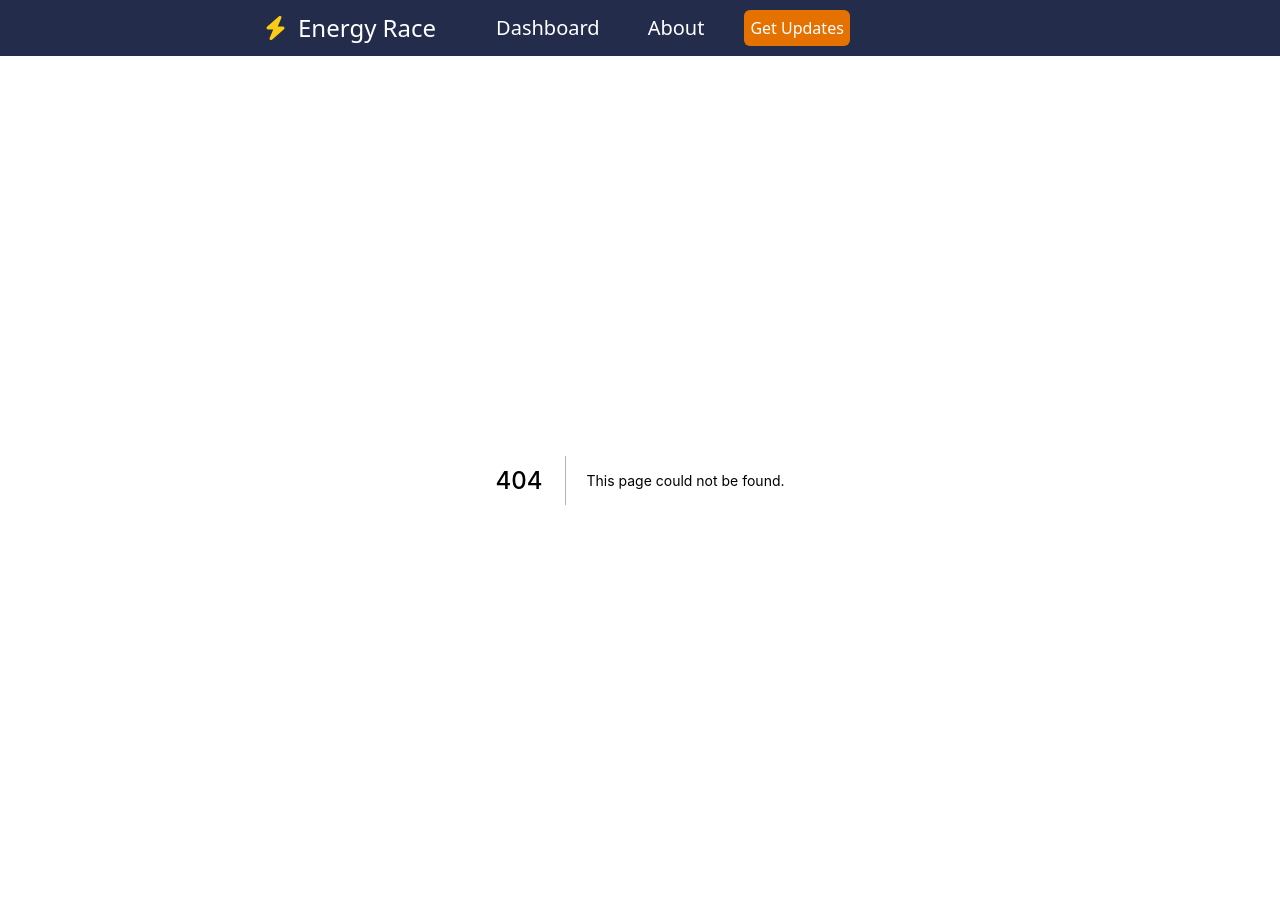
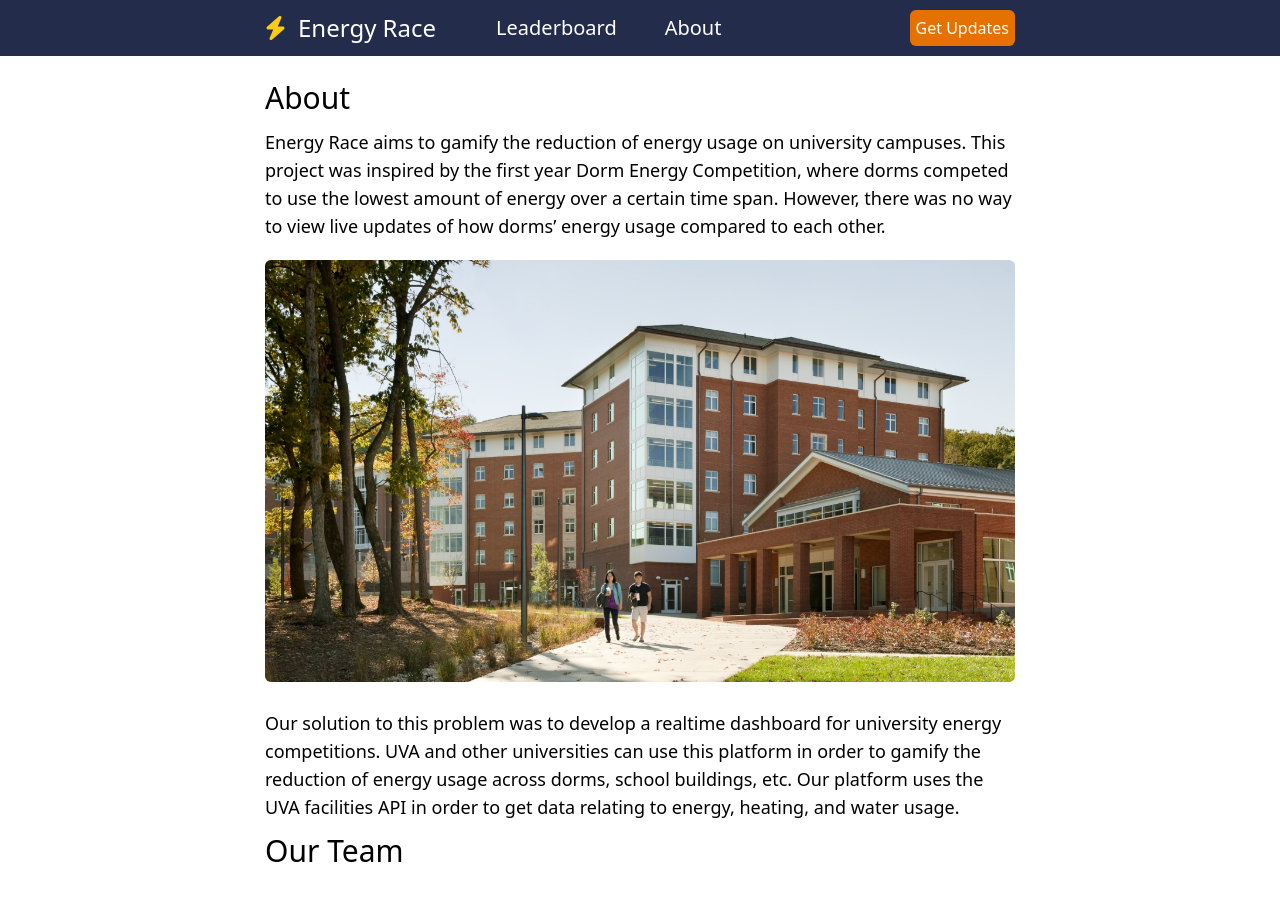
Before and after one commit to julesfll/ecodash, a Next.js app: page /about in a window 1280 px wide. Before the commit this address had no page. Shown: the top 900 px of the page. Built offline with nearby package versions, Linux system fonts and the light colour scheme.

Commit message:
about page

```diff
--- a/components/Countdown.tsx
+++ b/components/Countdown.tsx
@@ -3,14 +3,22 @@ import React from "react";
 export default function Countdown({
   time,
   title,
+  remaining,
 }: {
   time: string;
   title: string;
+  remaining: number;
 }) {
   return (
-    <div className="flex flex-col items-center p-2 bg-gray-100 shadow-md rounded">
-      <h1 className="text-xl">{title}</h1>
-      <h2 className="text-4xl"> {time}</h2>
+    <div className="flex justify-center  gap-10 items-center p-2 bg-gray-100 shadow-md rounded">
+      <div className="flex flex-col items-center w-40">
+        <h1 className="text-xl">{title}</h1>
+        <h2 className="text-4xl text-left"> {time}</h2>
+      </div>
+      <div className="flex flex-col items-center w-40">
+        <h1 className="text-xl">Days Remaining</h1>
+        <h2 className="text-4xl"> {remaining}</h2>
+      </div>
     </div>
   );
 }
--- a/components/Dashboard.tsx
+++ b/components/Dashboard.tsx
@@ -64,7 +64,11 @@ export default function Dashboard() {
       ></input>
 
       <h1 className="text-2xl font-medium">Overview</h1>
-      <Countdown title={"Date"} time={new Date(date).toLocaleDateString()} />
+      <Countdown
+        title={"Date"}
+        remaining={allDates.length - 1 - graphUpperLimit}
+        time={new Date(date).toLocaleDateString()}
+      />
       <h1 className="text-2xl font-medium">Summary</h1>
       <SummaryStats data={leaderData} allData={allData} curDate={date} />
       {/* summary stats up to a day */}
--- /dev/null
+++ b/components/Footer.tsx
@@ -0,0 +1,11 @@
+import React from "react";
+
+export default function Footer() {
+  return (
+    <footer className="h-10 bg-[#232D4B] flex w-full text-white">
+      <div className="w-[750px] m-auto text-center">
+        <span>Energy Race &copy;</span>
+      </div>
+    </footer>
+  );
+}
--- a/components/Navbar.tsx
+++ b/components/Navbar.tsx
@@ -8,15 +8,17 @@ export default function Navbar() {
   return (
     <nav className="bg-[#232D4B] sticky top-0">
       <div className="flex m-auto w-[750px] items-center text-white py-2.5 gap-10  ">
-        <h1 className="text-2xl">
-          <FontAwesomeIcon className="text-yellow-400" icon={faBolt} />
-          <span className="px-3">Energy Race</span>
-        </h1>
         <Link href="/">
-          <h1 className="text-xl cursor-pointer pl-2">Dashboard</h1>
+          <h1 className="text-2xl cursor-pointer">
+            <FontAwesomeIcon className="text-yellow-400" icon={faBolt} />
+            <span className="px-3">Energy Race</span>
+          </h1>
+        </Link>
+        <Link href="/">
+          <h1 className="text-xl cursor-pointer pl-2">Leaderboard</h1>
         </Link>
         <Link href="/about">
-          <h1 className="text-xl cursor-pointer pl-2">About</h1>
+          <h1 className="text-xl cursor-pointer pl-2 grow">About</h1>
         </Link>
         {/* <Link href="/previous">
           <h1 className="text-xl cursor-pointer pl-2 flex-grow">
--- a/components/SummaryStats.tsx
+++ b/components/SummaryStats.tsx
@@ -49,10 +49,7 @@ export default function SummaryStats({
           {/*
 //from https://stackoverflow.com/questions/2901102/how-to-print-a-number-with-commas-as-thousands-separators-in-javascript
         */}
-          <span className="text-2xl">
-            {computeTotal()}
-            kWh
-          </span>
+          <span className="text-2xl">{computeTotal()} kWh</span>
         </span>
         <span>
           <span className="text-2xl font-medium px-2">Per Person:</span>
--- a/pages/_app.tsx
+++ b/pages/_app.tsx
@@ -3,6 +3,8 @@ import type { AppProps } from "next/app";
 import { config } from "@fortawesome/fontawesome-svg-core";
 import "@fortawesome/fontawesome-svg-core/styles.css";
 import Navbar from "../components/Navbar";
+import Footer from "../components/Footer";
+
 config.autoAddCss = false;
 
 function MyApp({ Component, pageProps }: AppProps) {
@@ -12,6 +14,7 @@ function MyApp({ Component, pageProps }: AppProps) {
       <div className="w-[750px] m-auto py-6">
         <Component {...pageProps} />
       </div>
+      {/* <Footer /> */}
     </>
   );
 }
--- /dev/null
+++ b/pages/about.tsx
@@ -0,0 +1,27 @@
+import React from "react";
+import Image from "next/image";
+import DormImage from "../public/sickdorms.jpg";
+
+export default function About() {
+  return (
+    <div>
+      <h1 className="text-3xl font-medium pb-3">About</h1>
+      <p className="text-lg">
+        Energy Race aims to gamify the reduction of energy usage on university
+        campuses. This project was inspired by the first year Dorm Energy
+        Competition, where dorms competed to use the lowest amount of energy
+        over a certain time span. However, there was no way to view live updates
+        of how dorms’ energy usage compared to each other.
+        <div className="py-5">
+          <Image className="rounded-md" src={DormImage} />
+        </div>
+        Our solution to this problem was to develop a realtime dashboard for
+        university energy competitions. UVA and other universities can use this
+        platform in order to gamify the reduction of energy usage across dorms,
+        school buildings, etc. Our platform uses the UVA facilities API in order
+        to get data relating to energy, heating, and water usage.{" "}
+      </p>
+      <h1 className="text-3xl font-medium py-3">Our Team</h1>
+    </div>
+  );
+}
```
Also changed, not shown: public/sickdorms.jpg (added).
